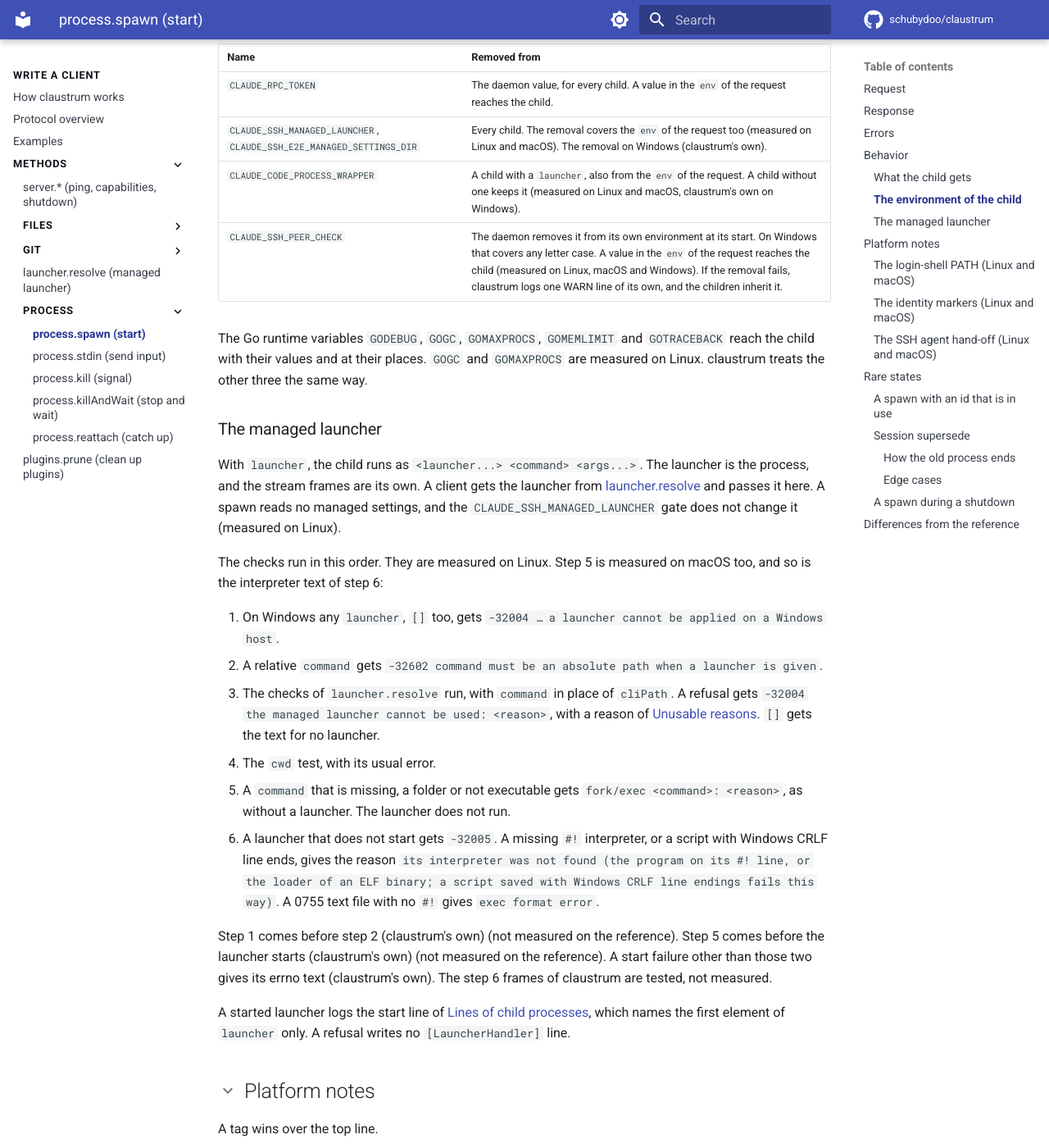
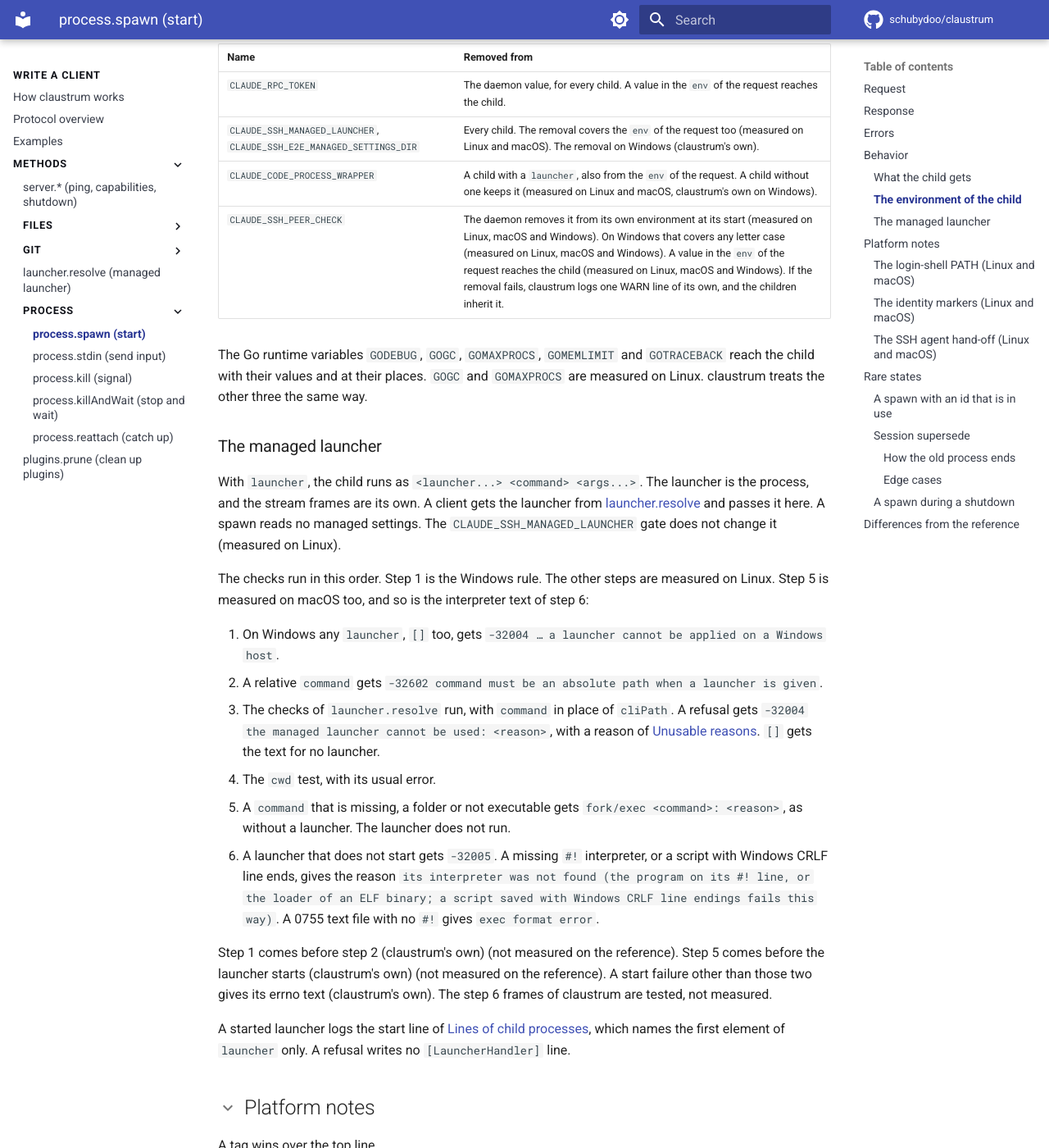
Before and after one commit to schubydoo/claustrum, an MkDocs documentation site: the page built from docs/protocol/process-spawn.md, in a window 1280 px wide and 1400 px high, scrolled down 3105 px. Shown: the whole window at 82% size. Built offline with MkDocs 1.6.1 and Material for MkDocs 9.7.7, drawn with Linux system fonts in a browser that asks for light colours; comment, search, counter and statistics services are not loaded; some of the changed text lies outside the part shown.

Commit message:
docs: restore the old evidence tags on process.spawn and launcher.resolve
Co-Authored-By: Claude Opus 5.5 <noreply@anthropic.com>

```diff
--- a/docs/protocol/process-spawn.md
+++ b/docs/protocol/process-spawn.md
@@ -83,15 +83,15 @@ The daemon removes these names:
 | `CLAUDE_RPC_TOKEN` | The daemon value, for every child. A value in the `env` of the request reaches the child. |
 | `CLAUDE_SSH_MANAGED_LAUNCHER`, `CLAUDE_SSH_E2E_MANAGED_SETTINGS_DIR` | Every child. The removal covers the `env` of the request too (measured on Linux and macOS). The removal on Windows (claustrum's own). |
 | `CLAUDE_CODE_PROCESS_WRAPPER` | A child with a `launcher`, also from the `env` of the request. A child without one keeps it (measured on Linux and macOS, claustrum's own on Windows). |
-| `CLAUDE_SSH_PEER_CHECK` | The daemon removes it from its own environment at its start. On Windows that covers any letter case. A value in the `env` of the request reaches the child (measured on Linux, macOS and Windows). If the removal fails, claustrum logs one WARN line of its own, and the children inherit it. |
+| `CLAUDE_SSH_PEER_CHECK` | The daemon removes it from its own environment at its start (measured on Linux, macOS and Windows). On Windows that covers any letter case (measured on Linux, macOS and Windows). A value in the `env` of the request reaches the child (measured on Linux, macOS and Windows). If the removal fails, claustrum logs one WARN line of its own, and the children inherit it. |
 
 The Go runtime variables `GODEBUG`, `GOGC`, `GOMAXPROCS`, `GOMEMLIMIT` and `GOTRACEBACK` reach the child with their values and at their places. `GOGC` and `GOMAXPROCS` are measured on Linux. claustrum treats the other three the same way.
 
 ### The managed launcher
 
-With `launcher`, the child runs as `<launcher...> <command> <args...>`. The launcher is the process, and the stream frames are its own. A client gets the launcher from [launcher.resolve](launcher-resolve.md) and passes it here. A spawn reads no managed settings, and the `CLAUDE_SSH_MANAGED_LAUNCHER` gate does not change it (measured on Linux).
+With `launcher`, the child runs as `<launcher...> <command> <args...>`. The launcher is the process, and the stream frames are its own. A client gets the launcher from [launcher.resolve](launcher-resolve.md) and passes it here. A spawn reads no managed settings. The `CLAUDE_SSH_MANAGED_LAUNCHER` gate does not change it (measured on Linux).
 
-The checks run in this order. They are measured on Linux. Step 5 is measured on macOS too, and so is the interpreter text of step 6:
+The checks run in this order. Step 1 is the Windows rule. The other steps are measured on Linux. Step 5 is measured on macOS too, and so is the interpreter text of step 6:
 
 1. On Windows any `launcher`, `[]` too, gets `-32004 … a launcher cannot be applied on a Windows host`.
 2. A relative `command` gets `-32602 command must be an absolute path when a launcher is given`.
@@ -149,6 +148,9 @@ The daemon starts the child through a short re-exec of its own binary, the exec-
 - `CLAUDE_SSH_CHILD=<pid>:<start>`. On Linux `<start>` is the start time of the child in `/proc` clock ticks. On macOS it is the start time from `ps` as a date text with one blank between its words, for example `Fri Oct 2 17:35:19 2026`. Only days 1 and 2 of a month are measured.
 
 The trampoline adds no frame. A command that does not resolve to a runnable file gets the same error frame as without it.
+
+??? note "The trampoline does not start"
+    If the trampoline itself does not start, the daemon logs `[process.Manager] exec trampoline failed for <id> (<error>); starting it directly — a successor daemon will not be able to reap it` and starts the command directly (measured on Linux). The frame then names the command, for example `fork/exec <command>: permission denied` for a `cwd` that the daemon cannot enter. If that direct start works, the reply is success (from the code) (not measured). The child then gets `CLAUDE_SSH_RUN_DIR` and no `CLAUDE_SSH_CHILD` (from the code) (not measured).
 
 ### The SSH agent hand-off (Linux and macOS)
 
```
Also changed, not shown: other parts of docs/protocol/process-spawn.md (+1 -5 lines), docs/protocol/launcher-resolve.md (+2 -2 lines), 1 other file.
